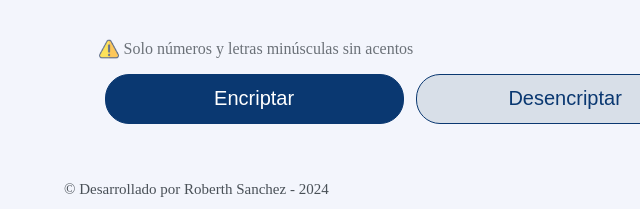
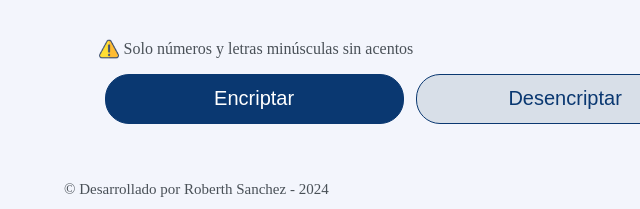
Before and after one commit to roberths1986/encriptador, a plain HTML site: page index.html in a window 1280 px wide. Shown: the part 577-786 px from the top of the page, 0-640 px from the left. Drawn offline with Linux system fonts and the light colour scheme.

```diff
--- a/resources/js/app.js
+++ b/resources/js/app.js
@@ -1,5 +1,5 @@
 let btnEncriptar = document.getElementById("btn-Encriptar");
-let btnDesencriptar = document.getElementById("btn-Desencriptar")
+let btnDesencriptar = document.getElementById("btn-Desencriptar");
 let btnCopiar = document.getElementById("botonCopiar")
 
 let muneco = document.getElementById("muneco");
--- a/resources/styles/styles.css
+++ b/resources/styles/styles.css
@@ -72,7 +72,6 @@
     margin-bottom: 15px;
     font-size: 16px;
     color: #495057;
-    opacity: 0.8;
 }
 
 .advertenciaDeIngreso img {
@@ -128,7 +127,6 @@
         cursor: pointer;
         transition: 0.3s;
     }
-
 }
 
 /*------------------------------------ seccion de encriptado -----------------------------------------*/
```
